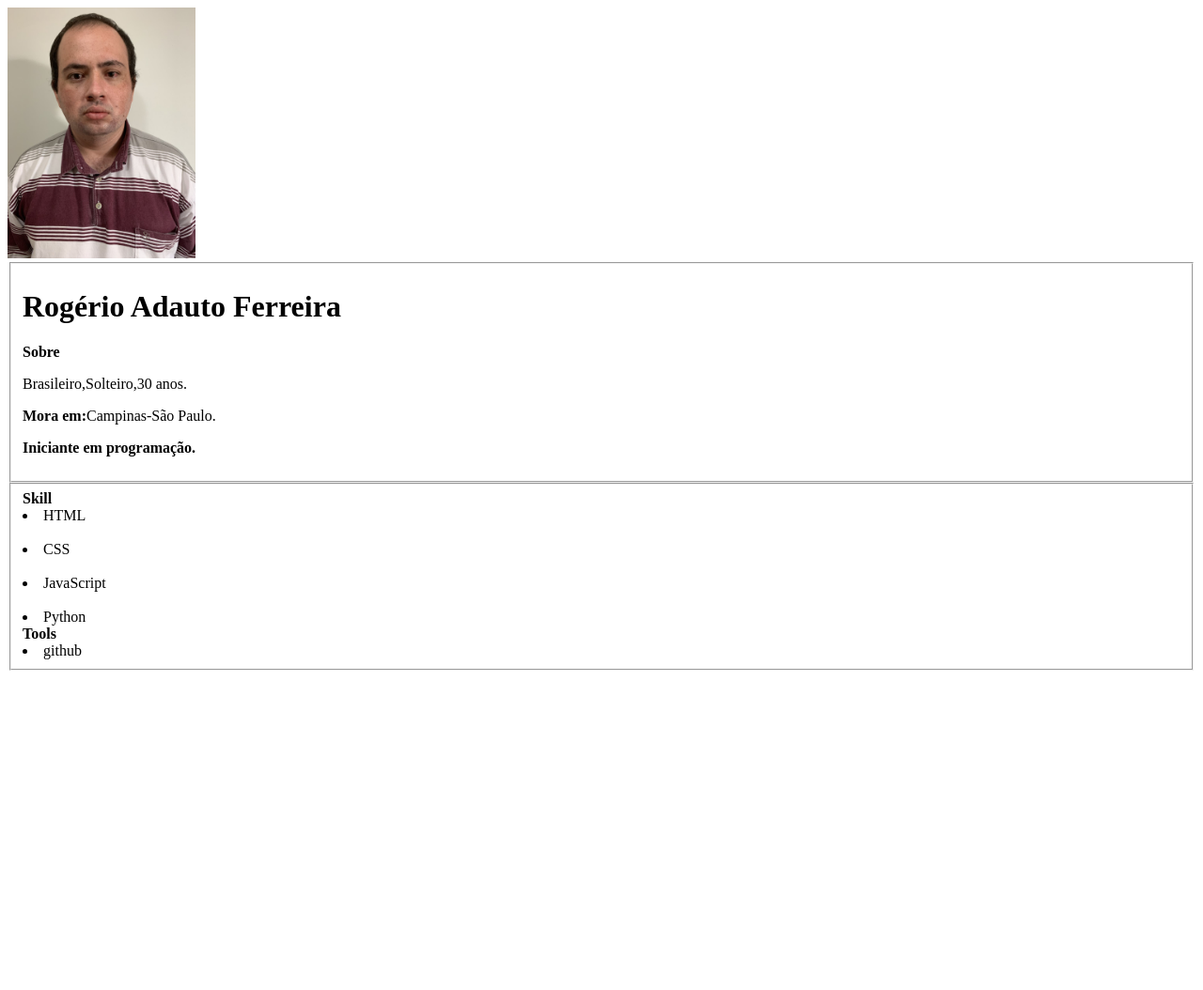
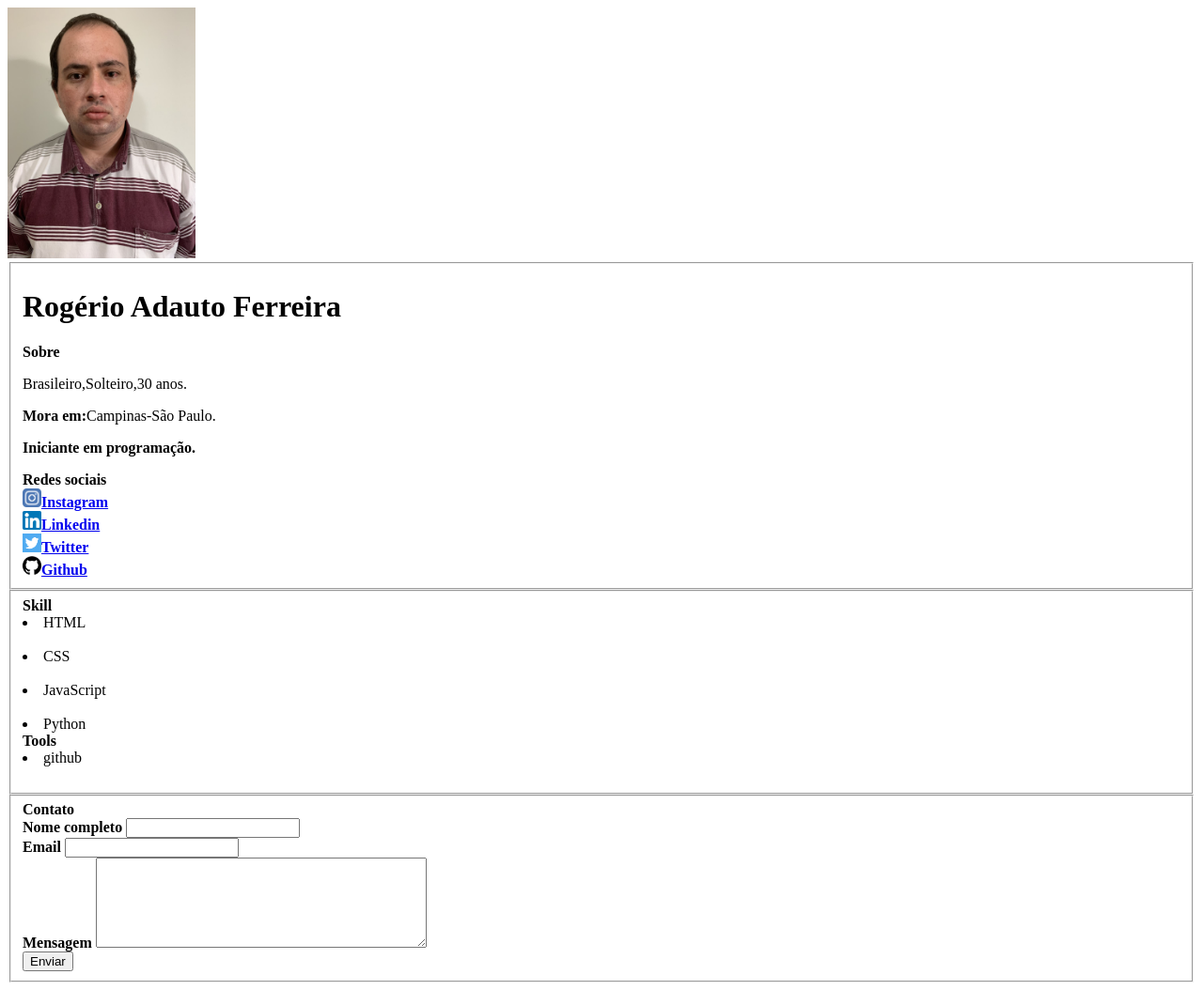
Before and after one commit to RogerioAdauto/RogerioAdauto.github.io, a plain HTML site: page index.html in a window 1280 px wide. Shown: the whole page at 94% size. Before the commit the page ends 800 px from the top, so only its background shows below. Drawn offline with Linux system fonts and the light colour scheme.

Commit message:
Add files via upload

```diff
--- a/index.html
+++ b/index.html
@@ -20,7 +20,19 @@
             <P>Brasileiro,Solteiro,30 anos.</P>
             <p><strong>Mora em:</strong>Campinas-São Paulo.</p>
             <p><strong>Iniciante em programação.</strong></p>
+
 </div>
+
+      <div>
+          <label><strong>Redes sociais</strong></label><br>
+          <img src="img/instagran.png" width="20px"><a href="https://www.instagram.com/rogerioadauto12/"><strong>Instagram</strong></a><br>
+          <img src="img/linkedin.png" width="20px"><a href="https://www.linkedin.com/in/rog%C3%A9rio-adauto-ferreira-aa7260116/"><strong>Linkedin</strong></a><br>
+          <img src="img/twitter.png" width="20px"><a href="https://twitter.com/rogerio_adauto"><strong>Twitter</strong></a><br>
+          <img src="img/Github.png" width="20px"><a href="https://github.com/RogerioAdauto"><strong>Github</strong></a><br>
+      </div>
+
+
+
     </fieldset>
     <fieldset>
         <div>
@@ -37,10 +49,29 @@
 
             <div>
             <label><strong>Tools</strong></label>
-            <li>github</li>
+            <li>github</li><br>
         </div>
+    </fieldset>
+        <fieldset>
+            <form>
+                <div>
+                    <label><strong>Contato</strong></label><br>
+                    <label><strong>Nome completo</strong></label>
+                    <input type="text" name="Nome" id="nome" required>
+                 </div>
+                 <div>
+                    <label><strong>Email</strong></label>
+                <input type="email" name="email" id="email" required>
+                 </div>
+                 <div>
+                     <label><strong>Mensagem</strong></label>
+                     <textarea rows="6" style="width: 26em" id="mensagem" name="mensagem" required></textarea>
+                 </div>
+                 <button type="submit" onsubmite="">Enviar</button>
+            </form>
+        </fieldset>
 
 
-        </fieldset>
+
 </body>
 </html>
```
